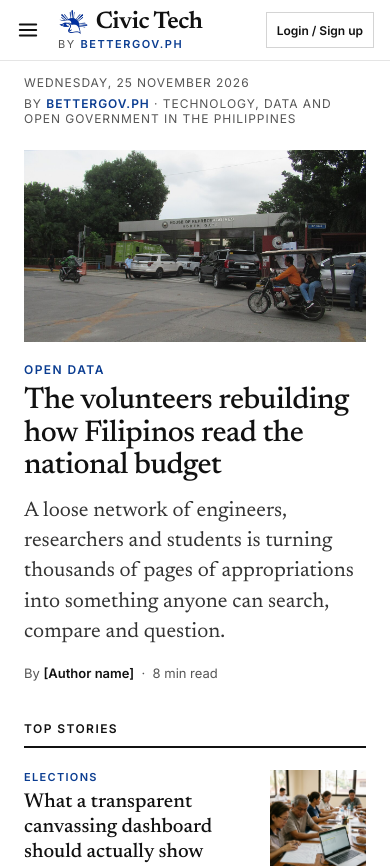
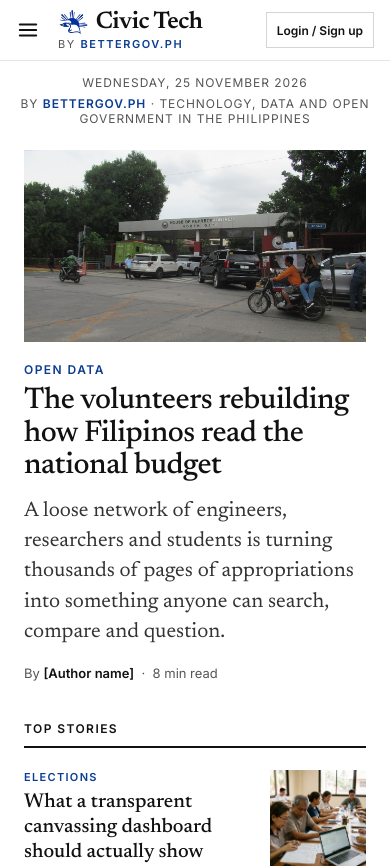
Before and after one commit to melmarj0nes23/civictech-ph, a React (Vite) app: page / in a window 390 px wide. Shown: the top 868 px of the page. Built offline with nearby package versions, Linux system fonts and the light colour scheme.

Commit message:
Center-align homepage dateline and subtitle on mobile

```diff
--- a/src/index.css
+++ b/src/index.css
@@ -382,6 +382,12 @@ a:hover {
     display: none;
   }
 
+  .home-dateline {
+    justify-content: center !important;
+    text-align: center;
+    padding: 14px 16px 0 !important;
+  }
+
   .compact-header-inner {
     padding: 8px 16px;
     flex-wrap: nowrap;
--- a/src/pages/HomePage.tsx
+++ b/src/pages/HomePage.tsx
@@ -57,6 +57,7 @@ export function HomePage({
 
       {/* Dateline & newsroom subtitle */}
       <div
+        className="home-dateline"
         style={{
           maxWidth: 1240,
           margin: '0 auto',
```
